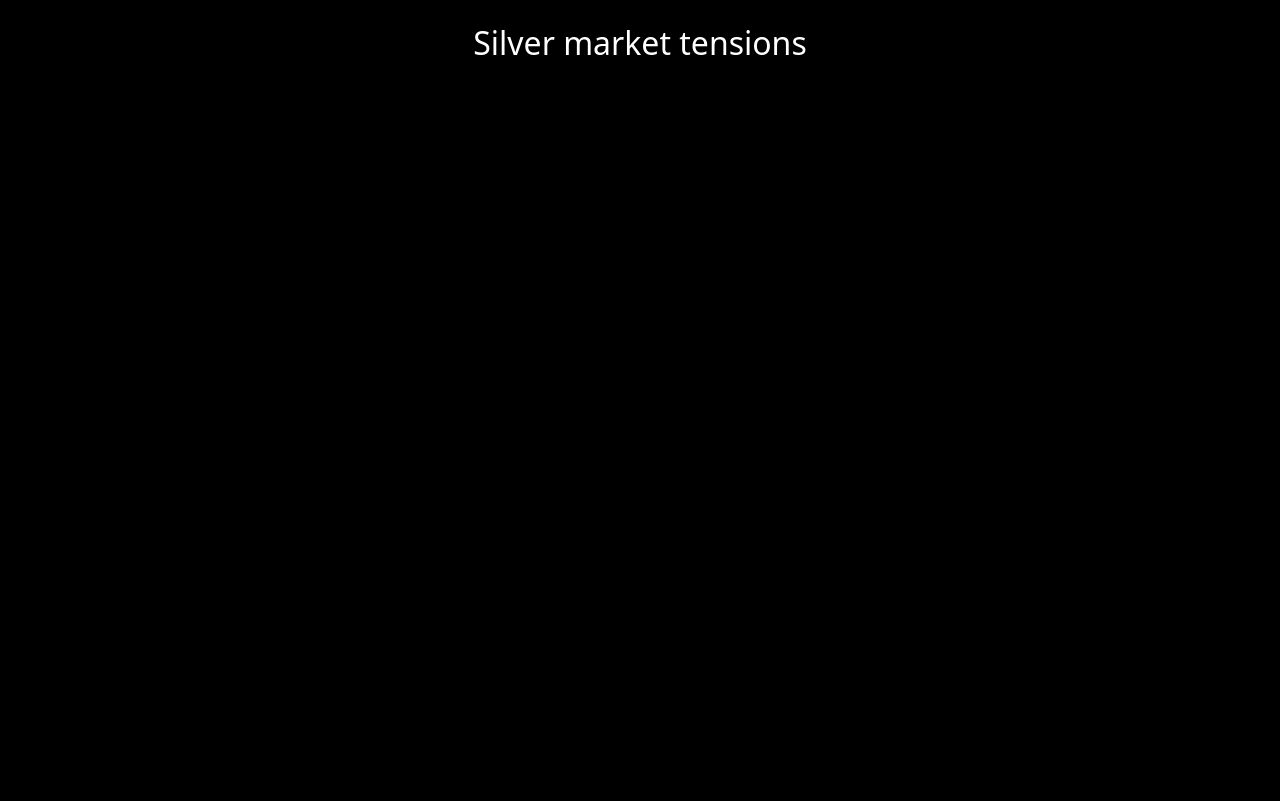
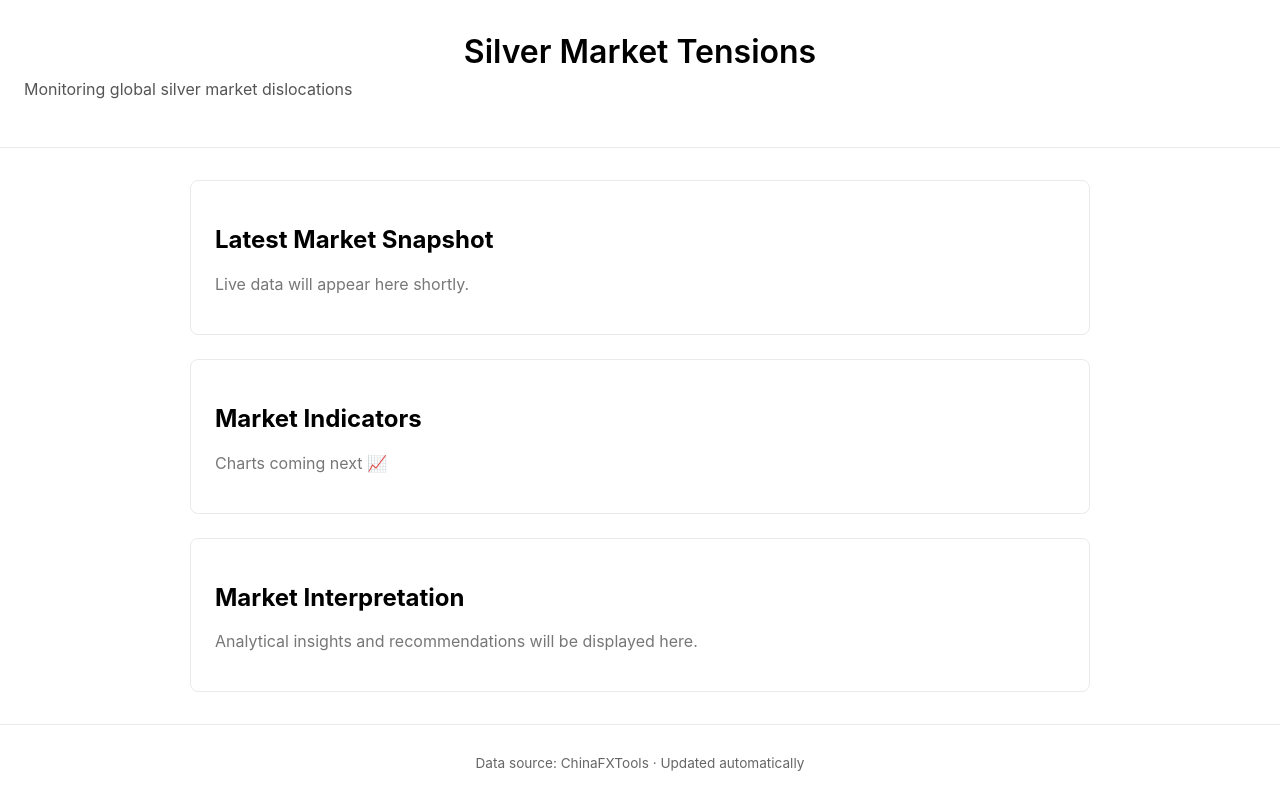
Before and after one commit to bmercier37/silver-frontend, a React (Vite) app: page / in a window 1280 px wide. Built offline with nearby package versions, Linux system fonts and the light colour scheme.

Commit message:
Refactor App component with enhanced layout and styles

```diff
--- a/src/App.jsx
+++ b/src/App.jsx
@@ -1,3 +1,90 @@
-export default function App() {
-  return <h1>Silver market tensions</h1>;
+function App() {
+  return (
+    <div style={styles.page}>
+      <header style={styles.header}>
+        <h1 style={styles.title}>Silver Market Tensions</h1>
+        <p style={styles.subtitle}>
+          Monitoring global silver market dislocations
+        </p>
+      </header>
+
+      <main style={styles.main}>
+        <section style={styles.card}>
+          <h2>Latest Market Snapshot</h2>
+          <p style={styles.placeholder}>
+            Live data will appear here shortly.
+          </p>
+        </section>
+
+        <section style={styles.card}>
+          <h2>Market Indicators</h2>
+          <p style={styles.placeholder}>
+            Charts coming next 📈
+          </p>
+        </section>
+
+        <section style={styles.card}>
+          <h2>Market Interpretation</h2>
+          <p style={styles.placeholder}>
+            Analytical insights and recommendations will be displayed here.
+          </p>
+        </section>
+      </main>
+
+      <footer style={styles.footer}>
+        <p>Data source: ChinaFXTools · Updated automatically</p>
+      </footer>
+    </div>
+  );
 }
+
+const styles = {
+  page: {
+    fontFamily: "Inter, system-ui, -apple-system, sans-serif",
+    color: "#000",
+    backgroundColor: "#fff",
+    minHeight: "100vh",
+    display: "flex",
+    flexDirection: "column",
+  },
+  header: {
+    padding: "2rem 1.5rem",
+    borderBottom: "1px solid #eaeaea",
+  },
+  title: {
+    margin: 0,
+    fontSize: "2rem",
+    fontWeight: 600,
+  },
+  subtitle: {
+    marginTop: "0.5rem",
+    color: "#555",
+  },
+  main: {
+    flex: 1,
+    padding: "2rem 1.5rem",
+    maxWidth: "900px",
+    width: "100%",
+    margin: "0 auto",
+    display: "grid",
+    gap: "1.5rem",
+  },
+  card: {
+    border: "1px solid #eaeaea",
+    borderRadius: "8px",
+    padding: "1.5rem",
+  },
+  placeholder: {
+    color: "#777",
+    marginTop: "0.5rem",
+  },
+  footer: {
+    padding: "1rem 1.5rem",
+    borderTop: "1px solid #eaeaea",
+    fontSize: "0.85rem",
+    color: "#666",
+    textAlign: "center",
+  },
+};
+
+export default App;
```
